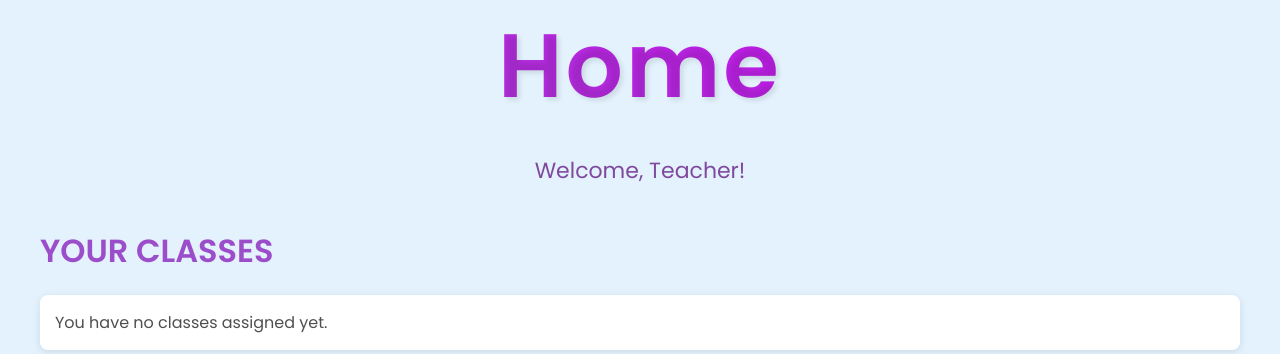
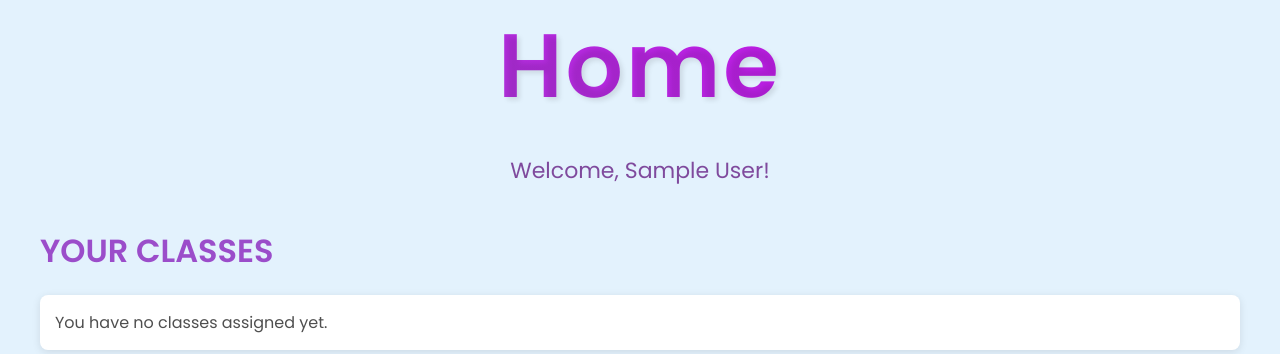
Before and after one commit to Arif1025/Placeholder, a Django app: page /polls/teacher_home_interface/ in a window 1280 px wide. Shown: the part 119-473 px from the top of the page. Run offline with Django 5.2, Linux system fonts and the light colour scheme; the visitor is signed in with stand-in values (Sample User, id 1); data that the repository does not hold is empty.

Commit message:
Adjusted welcome message to display the users name

```diff
--- a/polls/templates/class_template_page_teacher.html
+++ b/polls/templates/class_template_page_teacher.html
@@ -223,7 +223,6 @@
         <!-- Welcome Section -->
         <section class="welcome-section">
             <h1>Class View</h1>
-            <p class="welcome-message">Welcome, Teacher!</p>
         </section>
 
         <!-- Class Details Section -->
@@ -231,7 +230,7 @@
             <div class="class-title">{{ class.name }}</div>
 
             <!-- Teacher Name Displayed -->
-            <p class="teacher-name">Teacher: {{ class.teacher.get_full_name }}</p>
+            <p class="teacher-name">Teacher: {{ class.teacher.get_full_name|default:class.teacher.username}}</p>
 
             <h2>Enrolled Students</h2>
             <ul class="student-list">
--- a/polls/templates/teacher_home_interface.html
+++ b/polls/templates/teacher_home_interface.html
@@ -221,7 +221,7 @@
         <!-- Welcome Section -->
         <section class="welcome-section">
             <h1>Home</h1>
-            <p class="welcome-message">Welcome, Teacher!</p>
+            <p class="welcome-message">Welcome, {{ request.user.get_full_name|default:request.user.username }}!</p>
         </section>
 
         <!-- Teacher's Classes Section -->
```
